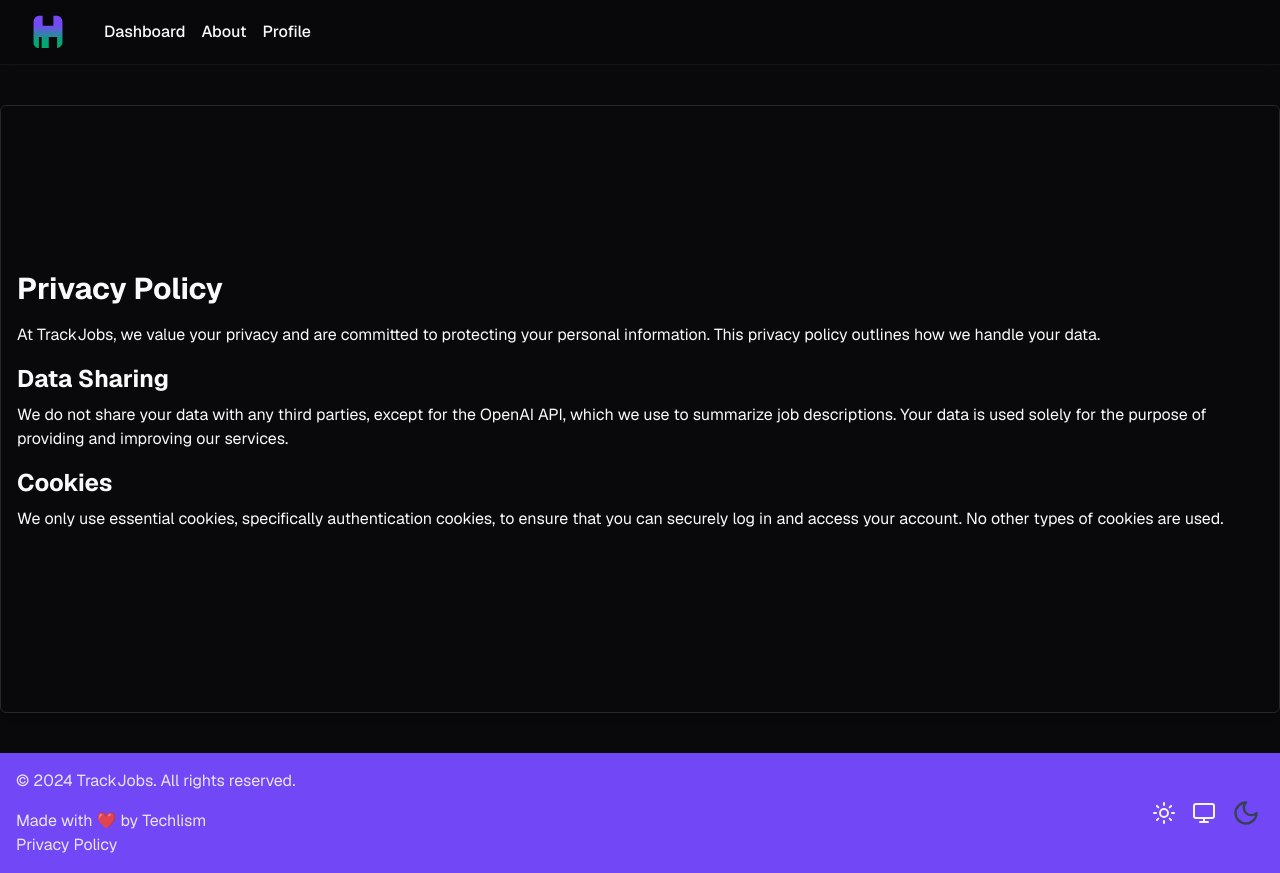
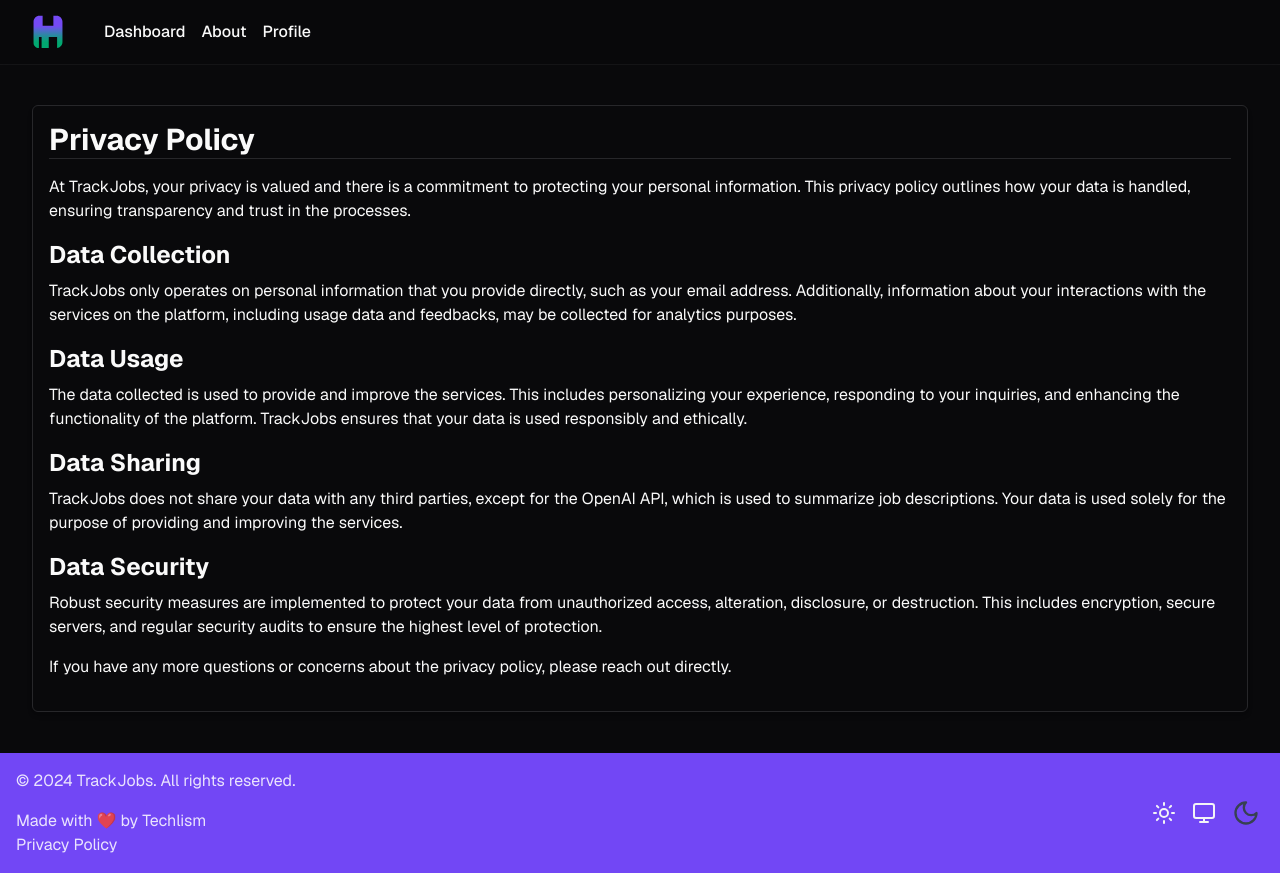
Before and after one commit to techlism/trackjobs, a Next.js app in the folder website/: page /privacy-policy in a window 1280 px wide. Built offline with nearby package versions, Linux system fonts and the light colour scheme.

Commit message:
made privacy-policy route public and made some changes

```diff
--- a/website/app/(pages)/privacy-policy/page.tsx
+++ b/website/app/(pages)/privacy-policy/page.tsx
@@ -1,18 +1,34 @@
+import { Separator } from "@/components/ui/separator";
+
 export default async function PrivacyPolicy() {
     return (
-      <div className="p-4 mx-auto max-w-7xl min-h-[76dvh] flex flex-col justify-center items-start border mt-10 rounded-md shadow-md">
-        <h1 className="text-3xl font-bold mb-4">Privacy Policy</h1>
+      <main className="mx-auto max-w-7xl min-h-[76dvh] ">
+        <div className="p-4 max-w-[95%] mx-auto flex flex-col justify-center items-start border mt-10 rounded-md shadow-md">
+        <h1 className="text-3xl font-bold">Privacy Policy</h1>
+        <Separator className="mb-4"/>
         <p className="mb-4">
-          At TrackJobs, we value your privacy and are committed to protecting your personal information. This privacy policy outlines how we handle your data.
+          At TrackJobs, your privacy is valued and there is a commitment to protecting your personal information. This privacy policy outlines how your data is handled, ensuring transparency and trust in the processes.
+        </p>
+        <h2 className="text-2xl font-bold mb-2">Data Collection</h2>
+        <p className="mb-4">
+          TrackJobs only operates on personal information that you provide directly, such as your email address. Additionally, information about your interactions with the services on the platform, including usage data and feedbacks, may be collected for analytics purposes.
+        </p>
+        <h2 className="text-2xl font-bold mb-2">Data Usage</h2>
+        <p className="mb-4">
+          The data collected is used to provide and improve the services. This includes personalizing your experience, responding to your inquiries, and enhancing the functionality of the platform. TrackJobs ensures that your data is used responsibly and ethically.
         </p>
         <h2 className="text-2xl font-bold mb-2">Data Sharing</h2>
         <p className="mb-4">
-          We do not share your data with any third parties, except for the OpenAI API, which we use to summarize job descriptions. Your data is used solely for the purpose of providing and improving our services.
+          TrackJobs does not share your data with any third parties, except for the OpenAI API, which is used to summarize job descriptions. Your data is used solely for the purpose of providing and improving the services.
         </p>
-        <h2 className="text-2xl font-bold mb-2">Cookies</h2>
+        <h2 className="text-2xl font-bold mb-2">Data Security</h2>
         <p className="mb-4">
-          We only use essential cookies, specifically authentication cookies, to ensure that you can securely log in and access your account. No other types of cookies are used.
+          Robust security measures are implemented to protect your data from unauthorized access, alteration, disclosure, or destruction. This includes encryption, secure servers, and regular security audits to ensure the highest level of protection.
         </p>
-      </div>
+        <p className="mb-4 ">
+          If you have any more questions or concerns about the privacy policy, please reach out directly.
+        </p>
+        </div>
+      </main>
     );
 }
--- a/website/middleware.ts
+++ b/website/middleware.ts
@@ -6,6 +6,9 @@
 export async function middleware(request: NextRequest) {
   // Allow access to the homepage without authentication
   if (request.nextUrl.pathname === '/') {
+    return NextResponse.next()
+  }
+  if(request.nextUrl.pathname === '/privacy-policy') {
     return NextResponse.next()
   }
 
```
